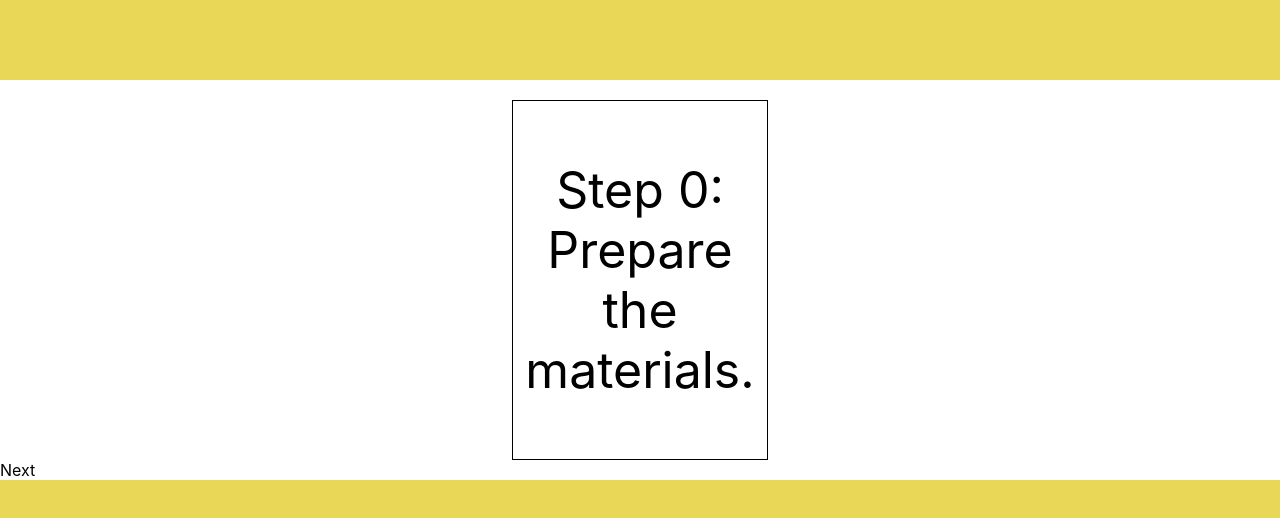
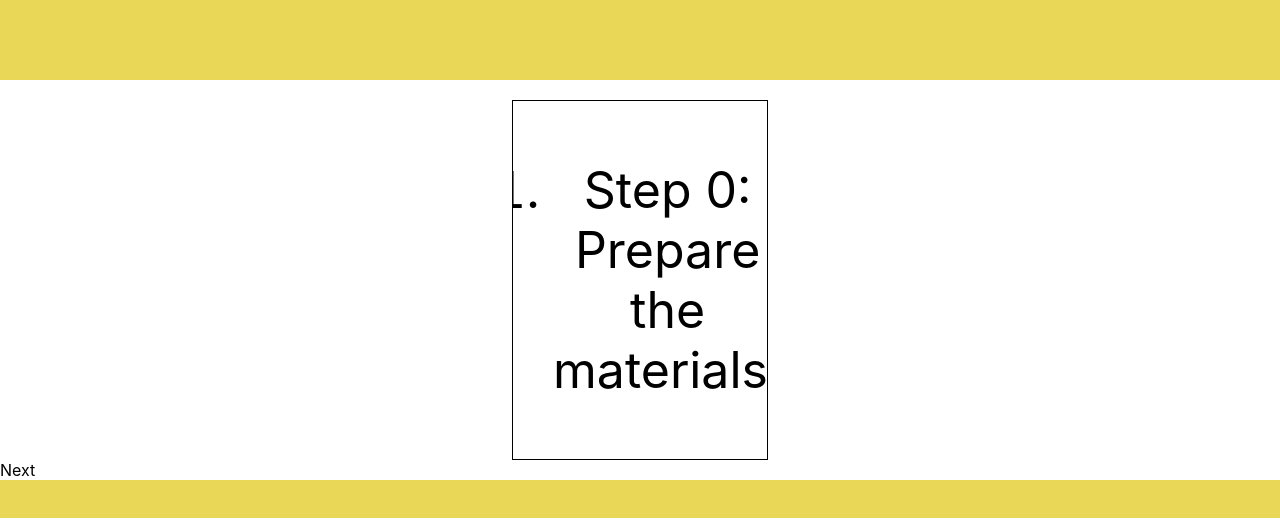
Before and after one commit to crfmc/Sous-next, a Next.js app: page / in a window 1280 px wide. Shown: the top 518 px of the page. Built offline with nearby package versions, Linux system fonts and the light colour scheme.

Commit message:
change stepper text to li

```diff
--- a/components/Stepper/index.tsx
+++ b/components/Stepper/index.tsx
@@ -9,17 +9,17 @@ export default function Stepper() {
             {/* <div className="stepper-overlay top"></div>
             <div className="stepper-overlay bottom"></div> */}
             {/* MUST TURN THIS INTO UL FOR ACCESSIBILITY */}
-            <div className="stepper-text" dir="ltr">
-                <div className="stepper-text-block">Step 0: Prepare the materials.</div>
+            <ol className="stepper-text" dir="ltr">
+                <li className="stepper-text-block"><p>Step 0: Prepare the materials.</p></li>
 
-                <div className="stepper-text-block">Step 1: Break the egg into a bowl</div>
+                <li className="stepper-text-block"><p>Step 1: Break the egg into a bowl</p></li>
 
-                <div className="stepper-text-block">Step 2: Add Salt</div>
+                <li className="stepper-text-block"><p>Step 2: Add Salt</p></li>
 
-                <div className="stepper-text-block">Step 3: Add Pepper</div>
+                <li className="stepper-text-block"><p>Step 3: Add Pepper</p></li>
 
-                <div className="stepper-text-block">Step 4: Whisk ingredients in bowl</div>
-            </div>
+                <li className="stepper-text-block"><p>Step 4: Whisk ingredients in bowl</p></li>
+            </ol>
 
             <div className="stepper-controls">
                 <a href="#">Next</a>
```
